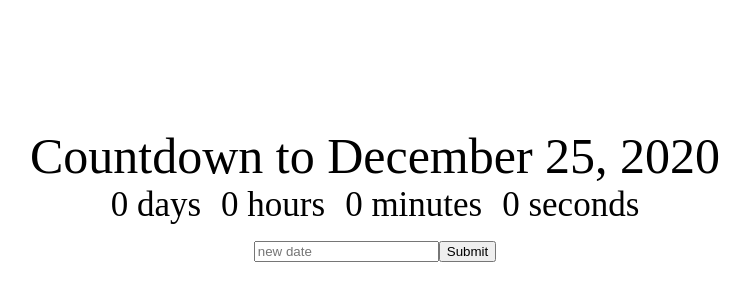
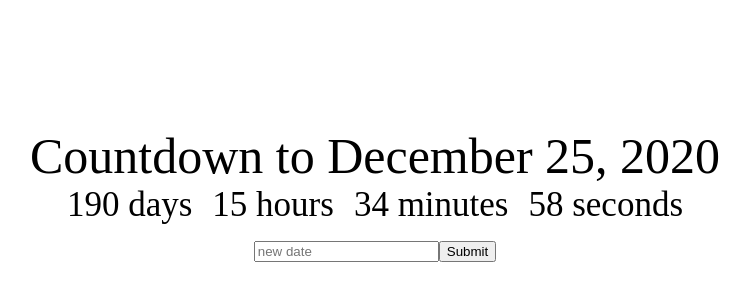
Before and after one commit to pins-thoo/countdown-app, a React (Create React App) app: page / in a window 1280 px wide. Shown: the part 126-426 px from the top of the page, without its empty margins (265-1015 px from the left). Built offline with nearby package versions, Linux system fonts and the light colour scheme.

Commit message:
added countdown timer

```diff
--- a/src/App.jsx
+++ b/src/App.jsx
@@ -23,7 +23,9 @@ class App extends Component {
       <div className="App">
         <div className="App-title">Countdown to {this.state.deadline}</div>
         <div>
-          <Clock />
+          <Clock
+            deadline={this.state.deadline}
+          />
         </div>
         <div>
            <input
--- a/src/Clock.jsx
+++ b/src/Clock.jsx
@@ -10,6 +10,24 @@ class Clock extends Component {
       minutes: 0,
       seconds: 0
     }
+  }
+
+  componentWillMount() {
+    this.getTimeUntil(this.props.deadline);
+  }
+
+  componentDidMount() {
+    setInterval(() => this.getTimeUntil(this.props.deadline), 1000);
+  }
+
+  getTimeUntil(deadline) {
+    const time = Date.parse(deadline) - Date.parse(new Date());
+    const seconds = Math.floor((time/1000) % 60);
+    const minutes = Math.floor((time/1000/60) % 60);
+    const hours = Math.floor(time/(1000*60*60) % 24);
+    const days = Math.floor(time/(1000*60*60*24));
+
+    this.setState({days, hours, minutes, seconds});
   }
 
   render() {
```
